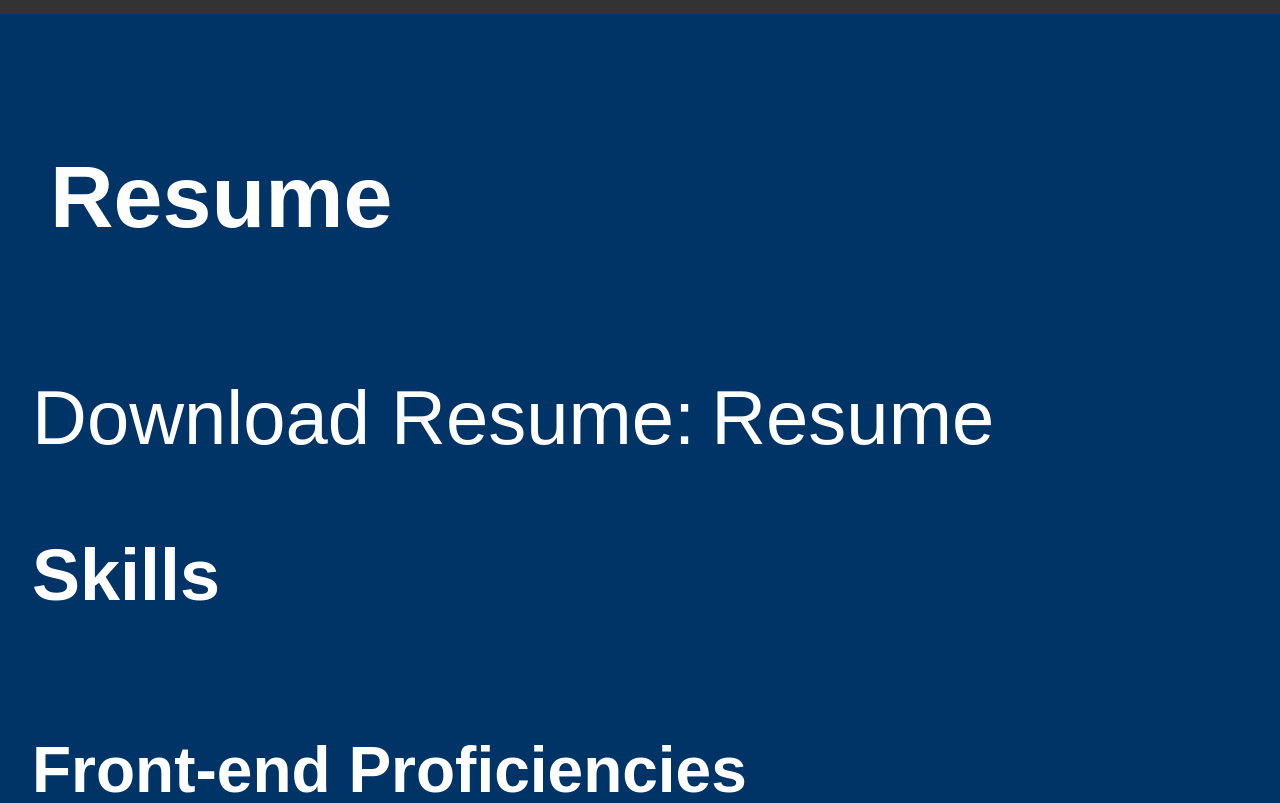
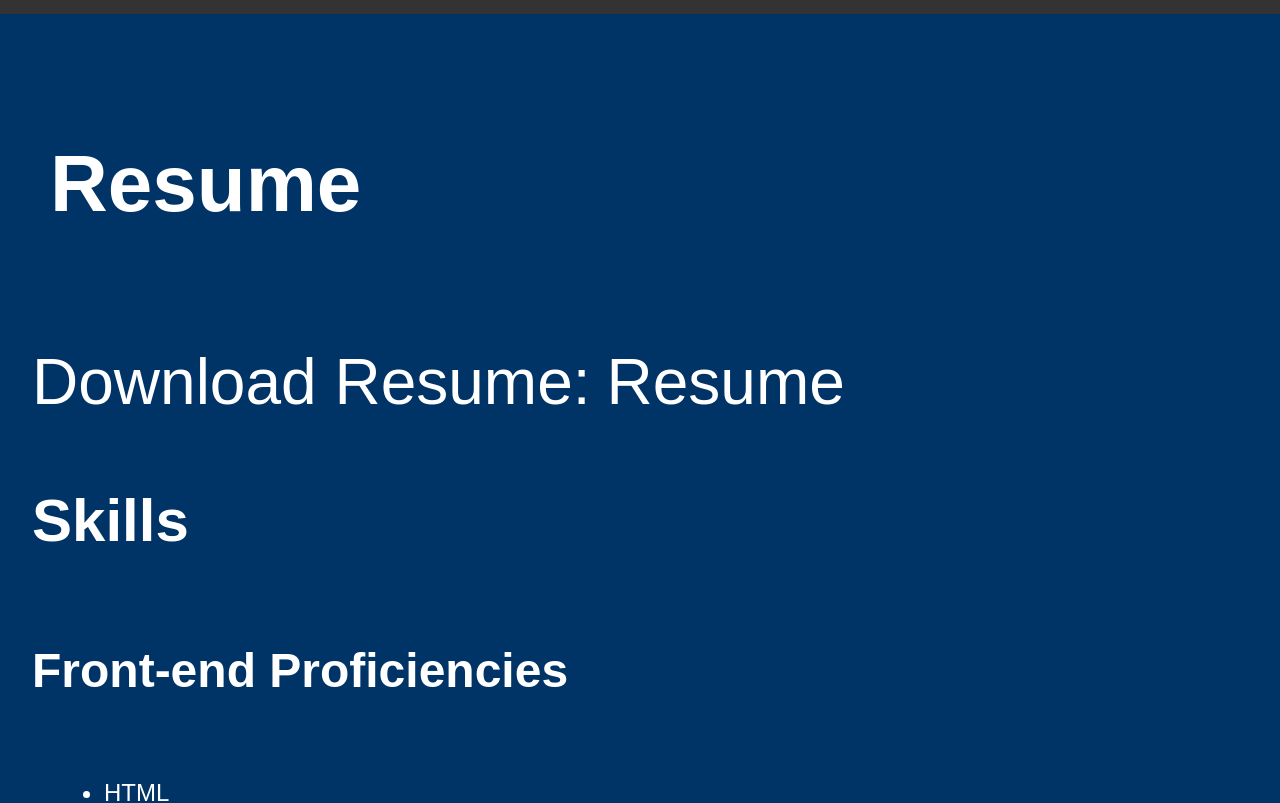
Before and after one commit to girma1978/profile, a React (Vite) app: page /resume in a window 1280 px wide. Shown: the part 383-1186 px from the top of the page. Built offline with nearby package versions, Linux system fonts and the light colour scheme.

Commit message:
more chnages on style

```diff
--- a/src/App.css
+++ b/src/App.css
@@ -383,49 +383,47 @@ ul li {
   font-size: 24px; /* 1.5rem = 24px */
   margin-bottom: 12px; /* 0.8rem = 12px */
 }
-
-/* ==============================Media Queries==================================== */
-
-/* For medium screen sizes */
-@media screen and (max-width: 768px) {
+/* For larger screens like desktops */
+@media screen and (min-width: 1024px) {
+  /* Adjust font sizes and layout for large screens */
   .resume {
-    font-size: 48px; /* 3rem = 48px */
+    font-size: 64px; /* Adjusted for larger screens */
   }
 
   .resume h1 {
-    font-size: 72px; /* 4.5rem = 72px */
+    font-size: 96px; /* Adjusted for larger screens */
   }
 
   .resume h2 {
-    font-size: 56px; /* 3.5rem = 56px */
+    font-size: 80px;
   }
 
   .resume h3 {
-    font-size: 45px; /* 2.8rem = 45px */
+    font-size: 60px;
   }
 
   .resume h4 {
-    font-size: 32px; /* 2rem = 32px */
+    font-size: 48px;
   }
 
   .contact {
-    font-size: 48px; /* 3rem = 48px */
+    font-size: 64px;
   }
 
   .contact h1 {
-    font-size: 72px; /* 4.5rem = 72px */
+    font-size: 96px;
   }
 
   .contact h2 {
-    font-size: 56px; /* 3.5rem = 56px */
+    font-size: 80px;
   }
 
   .contact input,
   .contact textarea {
-    font-size: 19px; /* 1.2rem = 19px */
+    font-size: 24px;
   }
 
   .contact button {
-    font-size: 19px; /* 1.2rem = 19px */
+    font-size: 24px;
   }
 }
```
